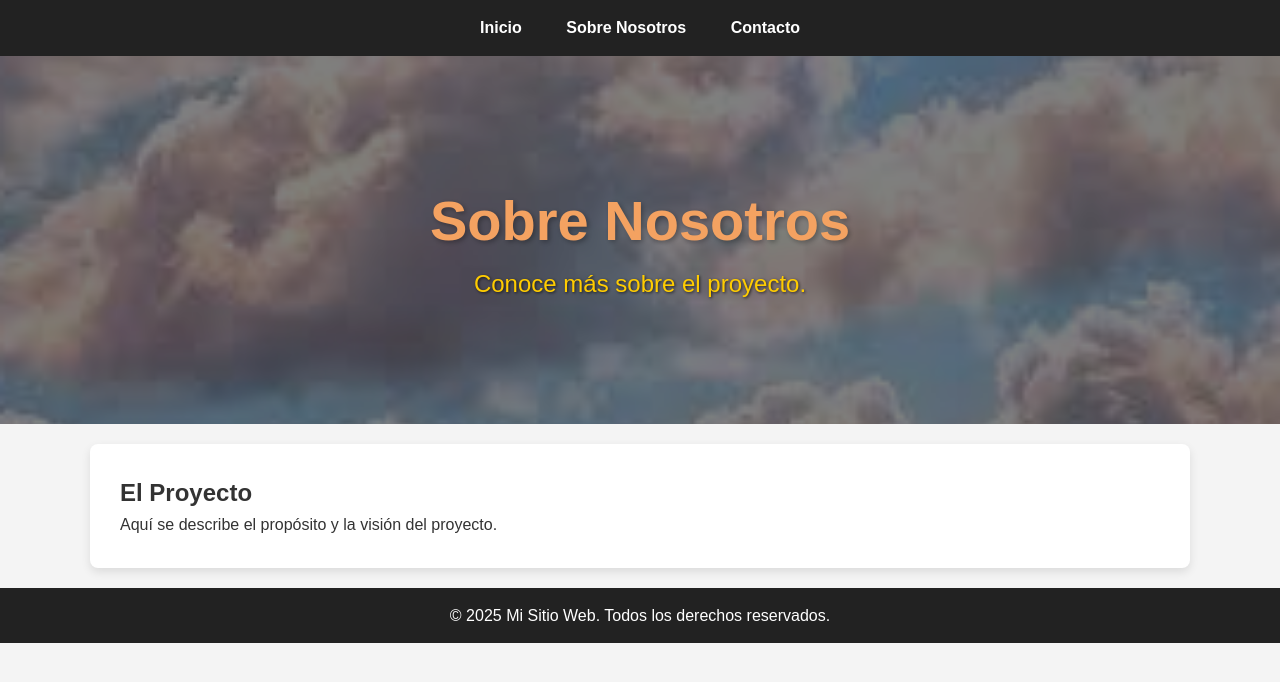
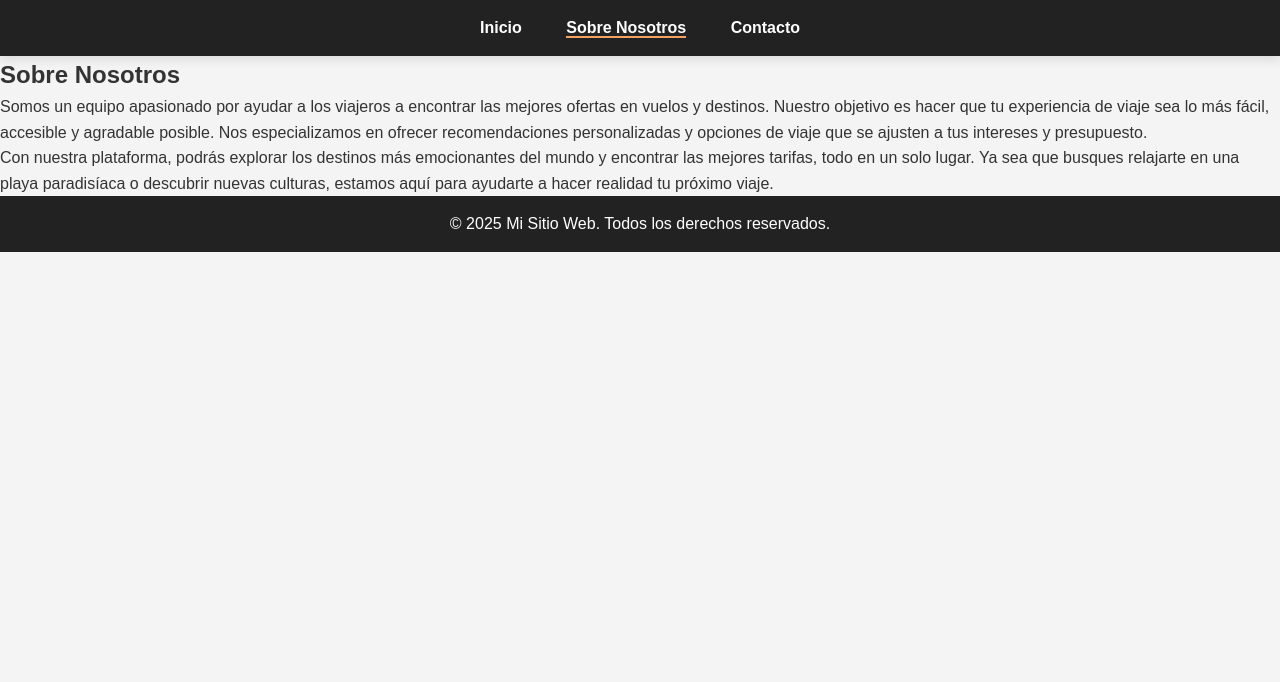
Before and after one commit to cristopher5130/mi-website, a plain HTML site: page about.html in a window 1280 px wide. Drawn offline with Linux system fonts and the light colour scheme.

Commit message:
Update about.html

```diff
--- a/about.html
+++ b/about.html
@@ -3,35 +3,27 @@
 <head>
     <meta charset="UTF-8">
     <meta name="viewport" content="width=device-width, initial-scale=1.0">
-    <meta name="description" content="Conoce más sobre nuestro proyecto y visión.">
     <title>Sobre Nosotros - Mi Proyecto Web</title>
-    <link rel="stylesheet" href="global.css">
+    <link rel="stylesheet" href="global.css"> <!-- Enlace al CSS -->
 </head>
 <body>
     <!-- Barra de navegación -->
     <nav>
         <ul>
             <li><a href="index.html">Inicio</a></li>
-            <li><a href="about.html">Sobre Nosotros</a></li>
+            <li><a href="about.html" class="active">Sobre Nosotros</a></li>
             <li><a href="contact.html">Contacto</a></li>
         </ul>
     </nav>
 
-    <!-- Encabezado con imagen de fondo -->
-    <header class="about-header">
-        <div class="overlay">
-            <h1>Sobre Nosotros</h1>
-            <p>Conoce más sobre el proyecto.</p>
-        </div>
-    </header>
-
-    <!-- Contenido principal -->
-    <main>
-        <section class="container">
-            <h2>El Proyecto</h2>
-            <p>Aquí se describe el propósito y la visión del proyecto.</p>
-        </section>
-    </main>
+    <!-- Sección de Sobre Nosotros -->
+    <section id="sobre-nosotros">
+        <!-- Aquí comienza la sección de información sobre la empresa -->
+        <h2>Sobre Nosotros</h2>
+        <p>Somos un equipo apasionado por ayudar a los viajeros a encontrar las mejores ofertas en vuelos y destinos. Nuestro objetivo es hacer que tu experiencia de viaje sea lo más fácil, accesible y agradable posible. Nos especializamos en ofrecer recomendaciones personalizadas y opciones de viaje que se ajusten a tus intereses y presupuesto.</p>
+        <p>Con nuestra plataforma, podrás explorar los destinos más emocionantes del mundo y encontrar las mejores tarifas, todo en un solo lugar. Ya sea que busques relajarte en una playa paradisíaca o descubrir nuevas culturas, estamos aquí para ayudarte a hacer realidad tu próximo viaje.</p>
+        <!-- Fin de la sección sobre la empresa -->
+    </section>
 
     <!-- Pie de página -->
     <footer>
```
